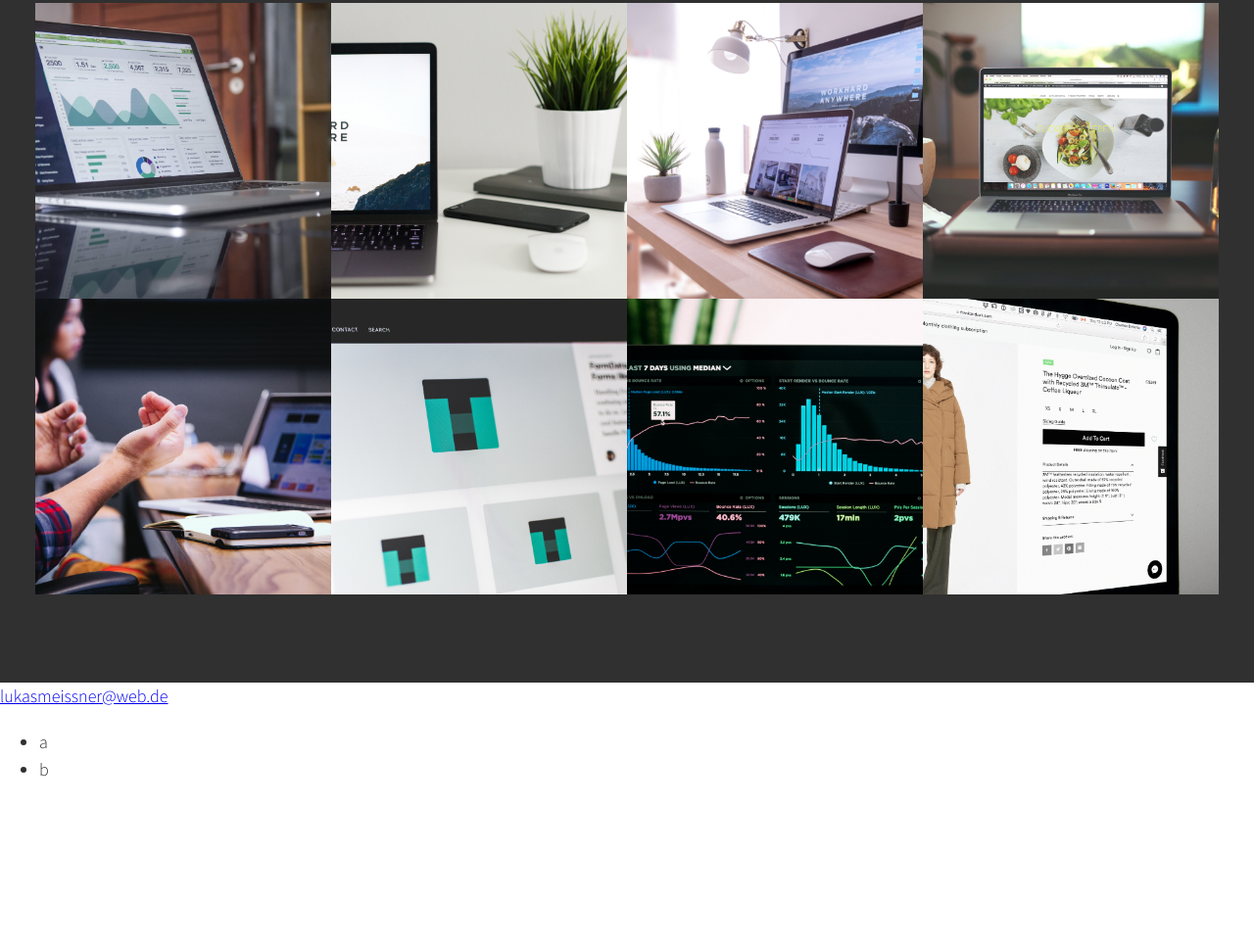
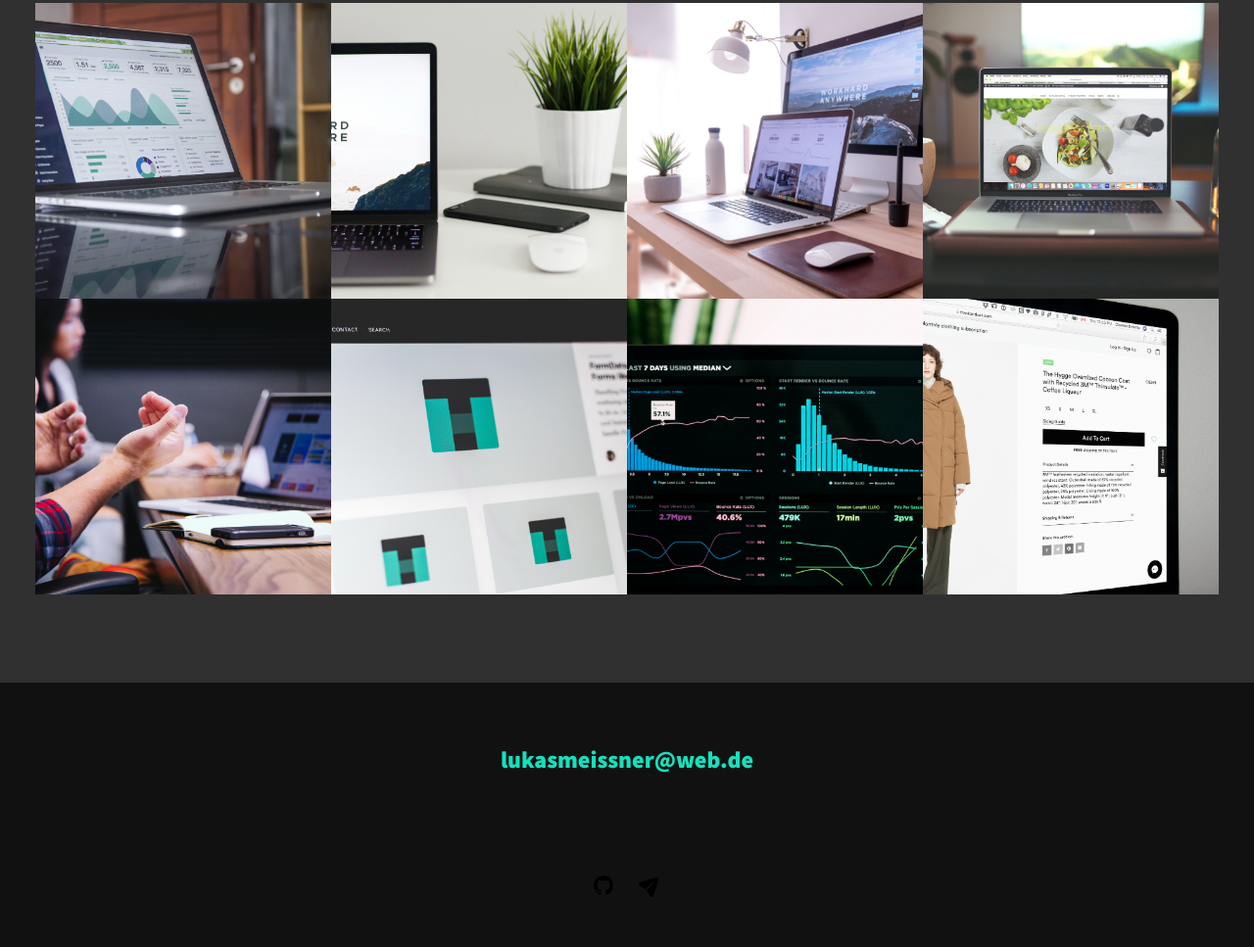
Before and after one commit to LukasMei/Portfolio, a plain HTML site: page index.html in a window 1280 px wide. Shown: the part 2028-2995 px from the top of the page at 98% size. Before the commit the page ends 2847 px from the top, so only its background shows below. Drawn offline with nearby package versions, Linux system fonts and the light colour scheme.

Commit message:
footer styling

```diff
--- a/css/style.css
+++ b/css/style.css
@@ -309,3 +309,49 @@ nav { display: none; }
     transform: scale(1.2) ;
     opacity: .5;
 }
+
+
+/* Footer */
+
+.footer {
+    background: #111;
+    color: var(--clr-accent);
+    text-align: center;
+    padding: 2.5em 0;
+    font-size: var(--fs-h3);
+}
+
+.footer__link {
+    font-weight: var(--fw-bold);
+}
+
+
+.footer a {
+    color: inherit;
+    text-decoration: none;
+}
+
+.footer__link:hover,
+.social-list__link:hover {
+    opacity: .7;
+}
+
+.footer__link:hover {
+    text-decoration: underline;
+}
+
+.social-list {
+    list-style: none;
+    display: flex;
+    justify-content: center;
+    margin: 2em 0 0;
+    padding: 0;
+}
+
+.social-list__item {
+    margin: 0.5em;
+}
+
+.social-list__link {
+    padding: .5em;
+}
--- a/index.html
+++ b/index.html
@@ -150,13 +150,19 @@
         </section>
 
         <!-- Footer -->
-        <footer>
+        <footer class="footer">
             <a href="mailto:lukasmeissner@web.de" class="footer__link">lukasmeissner@web.de</a>
             <ul class="social-list">
-                <li class="social-list__item"> <a class="social-list__link"
-                    href="https://github.com/LukasMei" ></a> a</li>
-                <li class="social-list__item"> <a class="social-list__link"
-                    href="https://www.instagram.com/lukasmeisn/?hl=de"></a> b</li>
+                <li class="social-list__item">
+                    <a class="social-list__link" href="https://github.com/LukasMei" >
+                        <img src="img/github.png" alt="" class="github--img">
+                    </a>
+                </li>
+                <li class="social-list__item">
+                    <a class="social-list__link" href="https://www.instagram.com/lukasmeisn/?hl=de">
+                        <img src="img/send.png" alt="" class="send--img">
+                    </a>
+                </li>
             </ul>
         </footer>
     </body>
```
Also changed, not shown: img/github.png (added), img/message.png (added), img/send.png (added).
